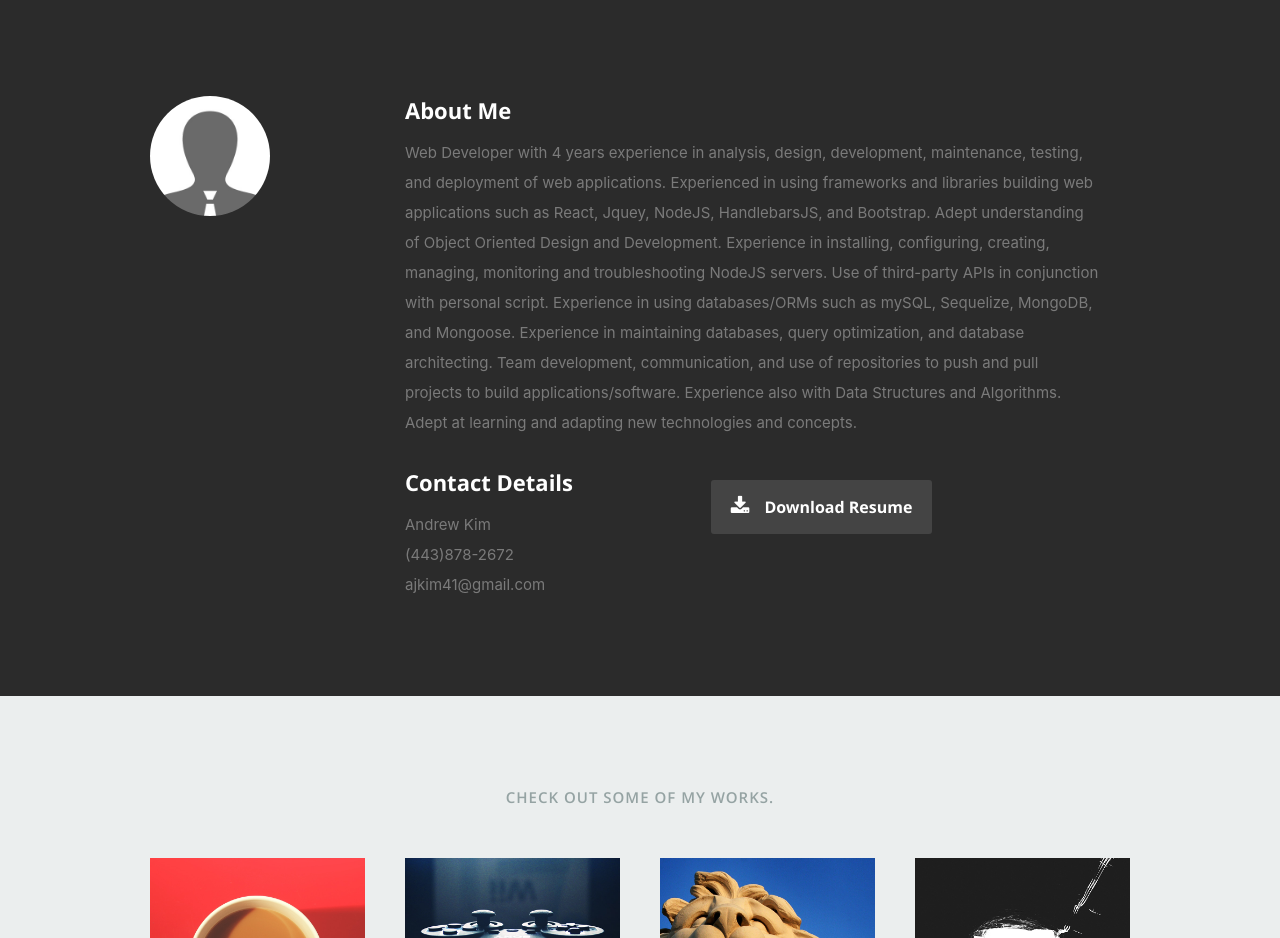
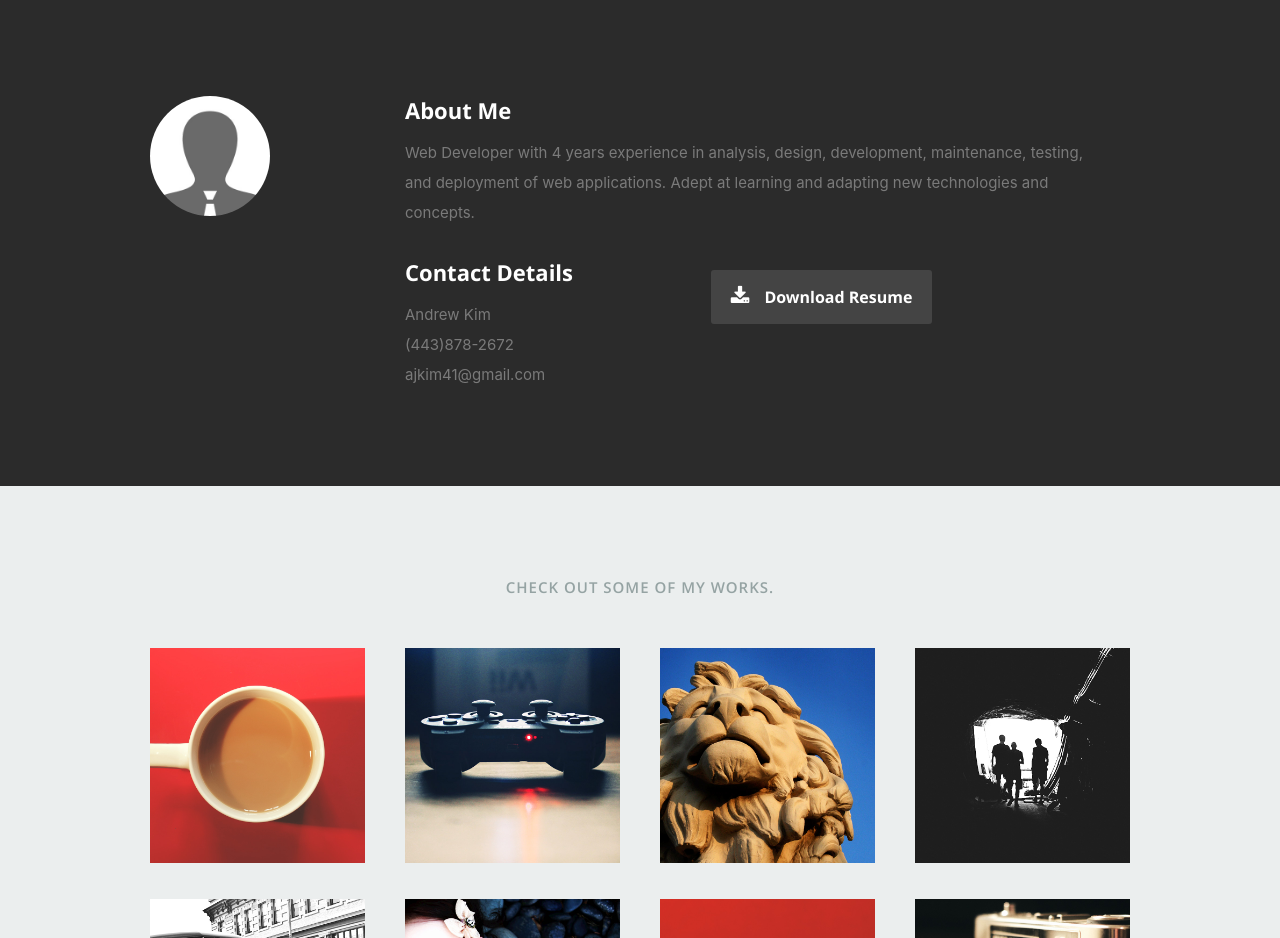
Before and after one commit to AJKim41/Portfolio, a React (Create React App) app: page / in a window 1280 px wide. Shown: the part 800-1738 px from the top of the page. Built offline with nearby package versions, Linux system fonts and the light colour scheme.

Commit message:
Short about

```diff
--- a/src/components/about/about.js
+++ b/src/components/about/about.js
@@ -13,19 +13,8 @@ export default class About extends Component {
             <p>
               Web Developer with 4 years experience in analysis, design,
               development, maintenance, testing, and deployment of web
-              applications. Experienced in using frameworks and libraries
-              building web applications such as React, Jquey, NodeJS,
-              HandlebarsJS, and Bootstrap. Adept understanding of Object
-              Oriented Design and Development. Experience in installing,
-              configuring, creating, managing, monitoring and troubleshooting
-              NodeJS servers. Use of third-party APIs in conjunction with
-              personal script. Experience in using databases/ORMs such as mySQL,
-              Sequelize, MongoDB, and Mongoose. Experience in maintaining
-              databases, query optimization, and database architecting. Team
-              development, communication, and use of repositories to push and
-              pull projects to build applications/software. Experience also with
-              Data Structures and Algorithms. Adept at learning and adapting new
-              technologies and concepts.
+              applications. Adept at learning and adapting new technologies and
+              concepts.
             </p>
             <div className="row">
               <div className="columns contact-details">
```
